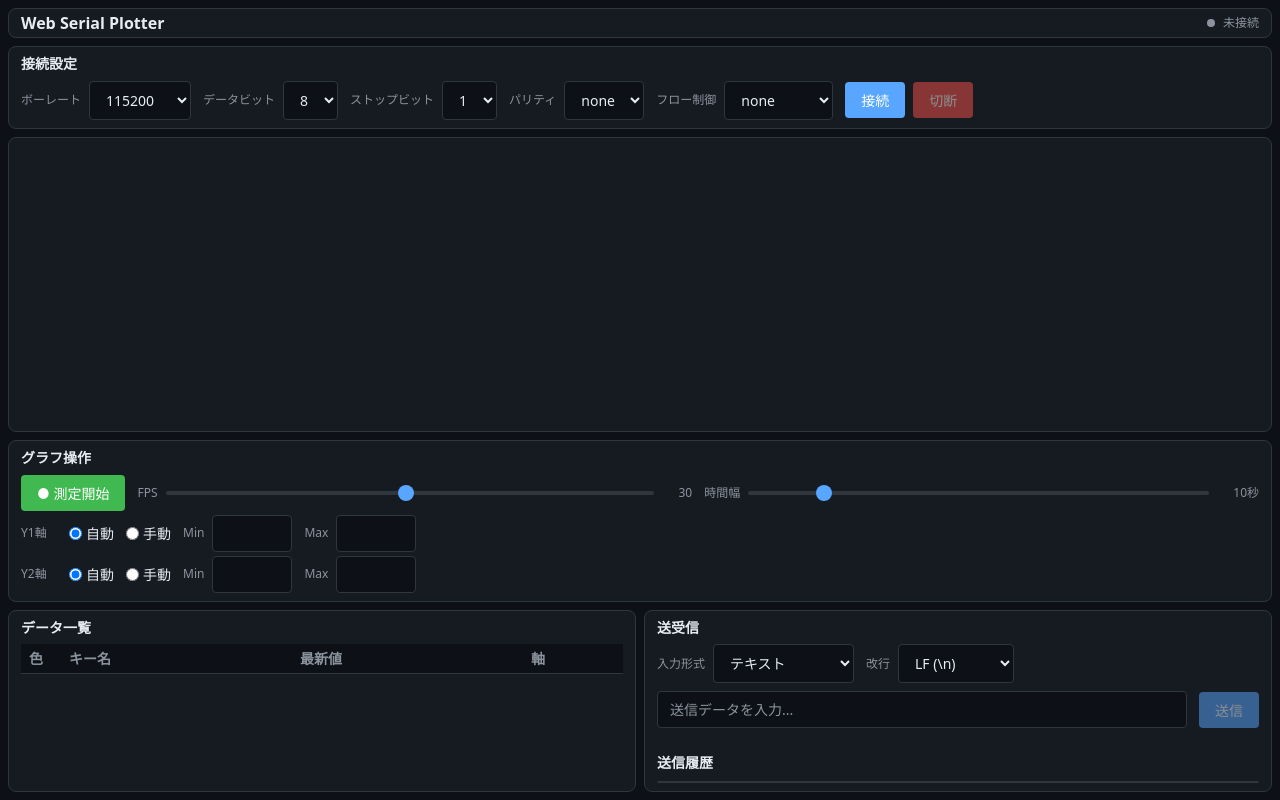
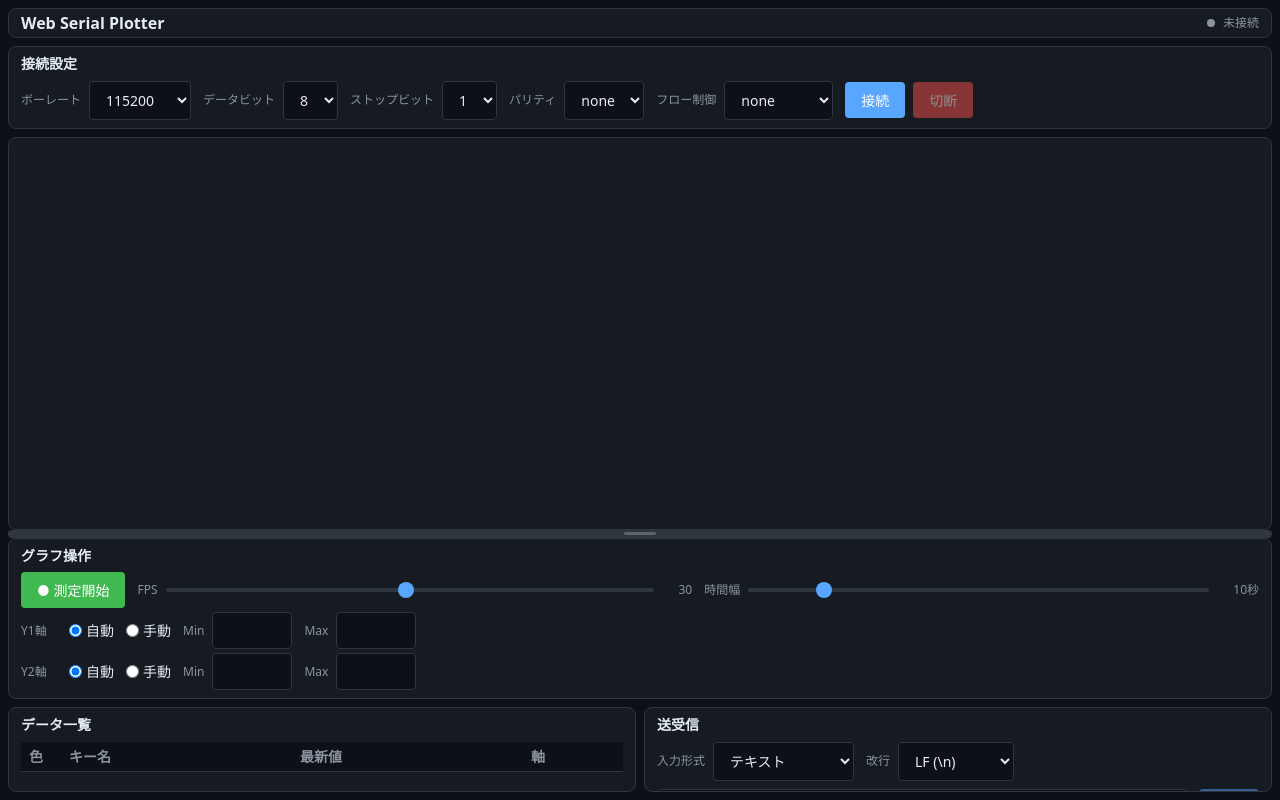
Before and after one commit to pic-man749/WebSerialPlotter, a website built with Vite: page src/index.html in a window 1280 px wide. Built offline with nearby package versions, Linux system fonts and the light colour scheme; what uplot would draw is missing.

Commit message:
データ一覧の底辺は固定でリサイズするように修正

```diff
--- a/src/app.ts
+++ b/src/app.ts
@@ -7,6 +7,7 @@ import { SendPanel } from './ui/send-panel.js';
 import { ChartControls } from './ui/chart-controls.js';
 import { DataTable } from './ui/data-table.js';
 import { Toast } from './ui/toast.js';
+import { ResizeHandle } from './ui/resize-handle.js';
 import { AxisId, SeriesConfig } from './types/index.js';
 
 /** データ系列カラーパレット（CSS変数と同一の8色サイクル） */
@@ -85,6 +86,12 @@ export class App {
     );
     this.toast = new Toast(
       document.getElementById('toast-container')!,
+    );
+    // リサイズハンドルは自身でイベントを管理するため参照保持不要
+    new ResizeHandle(
+      document.getElementById('resize-handle')!,
+      document.getElementById('pane-top')!,
+      document.getElementById('resizable-container')!,
     );
   }
 
--- a/src/index.html
+++ b/src/index.html
@@ -23,17 +23,35 @@
     <!-- 接続設定パネル -->
     <section class="connection-panel panel" id="connection-panel"></section>
 
-    <!-- グラフ表示領域 -->
-    <section class="chart-area panel" id="chart-area"></section>
+    <!-- リサイズ可能なメインコンテンツ領域 -->
+    <div class="resizable-container" id="resizable-container">
+      <!-- 上部ペイン：グラフ表示 -->
+      <div class="pane-top" id="pane-top">
+        <section class="chart-area panel" id="chart-area"></section>
+      </div>
 
-    <!-- グラフ操作パネル -->
-    <section class="chart-controls panel" id="chart-controls"></section>
+      <!-- 高さ調整ハンドル -->
+      <div
+        class="resize-handle"
+        id="resize-handle"
+        role="separator"
+        aria-orientation="horizontal"
+        aria-label="グラフと操作パネルの高さ調整"
+        tabindex="0"
+      ></div>
 
-    <!-- データ一覧テーブル -->
-    <section class="data-table panel" id="data-table"></section>
+      <!-- 下部ペイン：操作・データパネル群 -->
+      <div class="pane-bottom">
+        <!-- グラフ操作パネル -->
+        <section class="chart-controls panel" id="chart-controls"></section>
 
-    <!-- 送受信パネル -->
-    <section class="send-panel panel" id="send-panel"></section>
+        <!-- データ一覧・送受信（2カラム） -->
+        <div class="bottom-grid">
+          <section class="data-table panel" id="data-table"></section>
+          <section class="send-panel panel" id="send-panel"></section>
+        </div>
+      </div>
+    </div>
 
     <!-- トースト通知コンテナ -->
     <div class="toast-container" id="toast-container"></div>
--- a/src/styles/components.css
+++ b/src/styles/components.css
@@ -279,7 +279,8 @@
 
 /* スクロールリスト */
 .scroll-list {
-  max-height: 200px;
+  flex: 1;
+  min-height: 0;
   overflow-y: auto;
   border: 1px solid var(--color-border);
   border-radius: var(--radius-sm);
--- a/src/styles/layout.css
+++ b/src/styles/layout.css
@@ -1,41 +1,107 @@
 /* ========================================
-   CSS Gridによる全体レイアウト
+   Flexboxによる全体レイアウト（上下リサイズ対応）
    ======================================== */
 
 .app-layout {
-  display: grid;
-  grid-template-rows: auto auto 1fr auto auto;
-  grid-template-columns: 1fr 1fr;
+  display: flex;
+  flex-direction: column;
   gap: var(--spacing-sm);
   padding: var(--spacing-sm);
   height: 100vh;
-  min-height: 0;
+  overflow: hidden;
 }
 
-/* ヘッダー・接続設定・グラフ・グラフ操作は全幅 */
+/* ヘッダー・接続設定は高さを内容に合わせる */
 .header,
-.connection-panel,
-.chart-area,
-.chart-controls {
-  grid-column: 1 / -1;
+.connection-panel {
+  flex-shrink: 0;
 }
 
-/* データテーブルと送受信パネルは2カラム */
-.data-table {
-  grid-column: 1;
+/* ──────────────────────────────────────
+   リサイズ可能なメインコンテンツ領域
+   ────────────────────────────────────── */
+
+.resizable-container {
+  flex: 1;
   min-height: 0;
+  display: flex;
+  flex-direction: column;
+}
+
+/* 上部ペイン：グラフ表示 */
+.pane-top {
+  /* 初期高さ 60%。ドラッグ操作でJS側がpxに上書きする */
+  height: 60%;
+  min-height: 100px;
+  flex-shrink: 0;
   overflow: hidden;
   display: flex;
   flex-direction: column;
 }
 
-.send-panel {
-  grid-column: 2;
+.chart-area {
+  flex: 1;
   min-height: 0;
-  overflow: auto;
+  position: relative;
+  overflow: hidden;
 }
 
-/* 非グラフパネルのパディングをコンパクト化 */
+/* ドラッグハンドル */
+.resize-handle {
+  flex-shrink: 0;
+  height: 8px;
+  cursor: ns-resize;
+  background: var(--color-border);
+  border-radius: var(--radius-sm);
+  position: relative;
+  transition: background var(--transition-fast);
+  /* グリップドットを中央に表示 */
+  display: flex;
+  align-items: center;
+  justify-content: center;
+}
+
+.resize-handle::before {
+  content: '';
+  width: 32px;
+  height: 3px;
+  border-radius: 2px;
+  background: var(--color-text-secondary);
+  opacity: 0.5;
+  transition: opacity var(--transition-fast), width var(--transition-fast);
+}
+
+.resize-handle:hover,
+.resize-handle--dragging {
+  background: color-mix(in srgb, var(--color-accent) 30%, var(--color-border));
+}
+
+.resize-handle:hover::before,
+.resize-handle--dragging::before {
+  opacity: 1;
+  width: 48px;
+}
+
+/* 下部ペイン：操作・データパネル群 */
+.pane-bottom {
+  flex: 1;
+  min-height: 80px;
+  overflow: hidden;
+  display: flex;
+  flex-direction: column;
+  gap: var(--spacing-sm);
+}
+
+/* データ一覧・送受信の2カラムグリッド */
+.bottom-grid {
+  flex: 1;
+  min-height: 0;
+  display: grid;
+  grid-template-columns: 1fr 1fr;
+  gap: var(--spacing-sm);
+}
+
+/* 非グラフパネルのパディング */
 .connection-panel,
 .chart-controls,
 .data-table,
@@ -43,11 +109,25 @@
   padding: var(--spacing-sm) var(--spacing-md);
 }
 
+.data-table {
+  overflow: hidden;
+  display: flex;
+  flex-direction: column;
+  min-height: 0;
+}
+
+.send-panel {
+  overflow: hidden;
+  display: flex;
+  flex-direction: column;
+  min-height: 0;
+}
+
 /* データテーブルのスクロール領域 */
 .data-table__scroll {
   overflow-y: auto;
-  max-height: 150px;
-  min-height: 0;
+  min-height: 60px;
+  flex: 1;
 }
 
 /* ヘッダーレイアウト */
--- /dev/null
+++ b/src/ui/resize-handle.ts
@@ -0,0 +1,102 @@
+/**
+ * グラフ表示部と下部パネル群の間のドラッグによる高さ調整を管理するクラス
+ *
+ * ハンドル要素をマウス/タッチでドラッグすることで、
+ * 上部ペイン（グラフ表示）と下部ペイン（操作・データ）の高さ比率を動的に変更する。
+ */
+export class ResizeHandle {
+  private readonly handle: HTMLElement;
+  private readonly paneTop: HTMLElement;
+  private readonly container: HTMLElement;
+
+  private isDragging = false;
+  private startY = 0;
+  private startHeight = 0;
+
+  /** 上部ペインの最小高さ（px） */
+  private static readonly MIN_TOP_HEIGHT = 100;
+
+  /** 下部ペインの最小高さ（px） */
+  private static readonly MIN_BOTTOM_HEIGHT = 80;
+
+  constructor(
+    handleEl: HTMLElement,
+    paneTopEl: HTMLElement,
+    containerEl: HTMLElement,
+  ) {
+    this.handle = handleEl;
+    this.paneTop = paneTopEl;
+    this.container = containerEl;
+    this.bindEvents();
+  }
+
+  private bindEvents(): void {
+    this.handle.addEventListener('mousedown', this.onMouseDown);
+    document.addEventListener('mousemove', this.onMouseMove);
+    document.addEventListener('mouseup', this.onMouseUp);
+    // タッチデバイス対応
+    this.handle.addEventListener('touchstart', this.onTouchStart, { passive: false });
+    document.addEventListener('touchmove', this.onTouchMove, { passive: false });
+    document.addEventListener('touchend', this.onTouchEnd);
+  }
+
+  private onMouseDown = (e: MouseEvent): void => {
+    this.startDrag(e.clientY);
+    e.preventDefault();
+  };
+
+  private onMouseMove = (e: MouseEvent): void => {
+    if (!this.isDragging) return;
+    this.updateHeight(e.clientY);
+  };
+
+  private onMouseUp = (): void => {
+    this.endDrag();
+  };
+
+  private onTouchStart = (e: TouchEvent): void => {
+    this.startDrag(e.touches[0].clientY);
+    e.preventDefault();
+  };
+
+  private onTouchMove = (e: TouchEvent): void => {
+    if (!this.isDragging) return;
+    this.updateHeight(e.touches[0].clientY);
+    e.preventDefault();
+  };
+
+  private onTouchEnd = (): void => {
+    this.endDrag();
+  };
+
+  private startDrag(clientY: number): void {
+    this.isDragging = true;
+    this.startY = clientY;
+    this.startHeight = this.paneTop.offsetHeight;
+    this.handle.classList.add('resize-handle--dragging');
+    document.body.style.cursor = 'ns-resize';
+    document.body.style.userSelect = 'none';
+  }
+
+  private endDrag(): void {
+    if (!this.isDragging) return;
+    this.isDragging = false;
+    this.handle.classList.remove('resize-handle--dragging');
+    document.body.style.cursor = '';
+    document.body.style.userSelect = '';
+  }
+
+  private updateHeight(clientY: number): void {
+    const delta = clientY - this.startY;
+    const newHeight = this.startHeight + delta;
+    const handleHeight = this.handle.offsetHeight;
+    const containerHeight = this.container.offsetHeight;
+    const maxHeight =
+      containerHeight - handleHeight - ResizeHandle.MIN_BOTTOM_HEIGHT;
+    const clamped = Math.min(
+      Math.max(newHeight, ResizeHandle.MIN_TOP_HEIGHT),
+      maxHeight,
+    );
+    this.paneTop.style.height = `${clamped}px`;
+  }
+}
```
